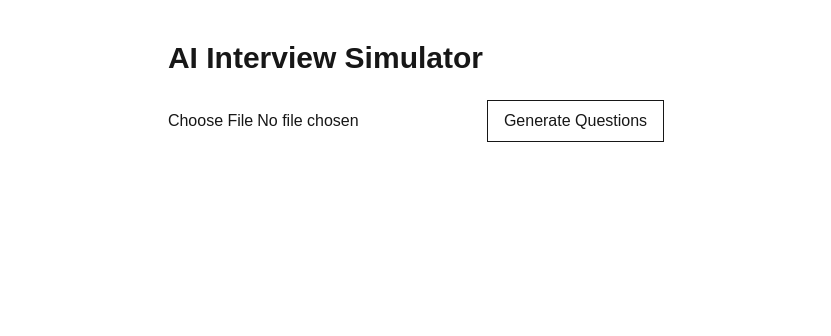
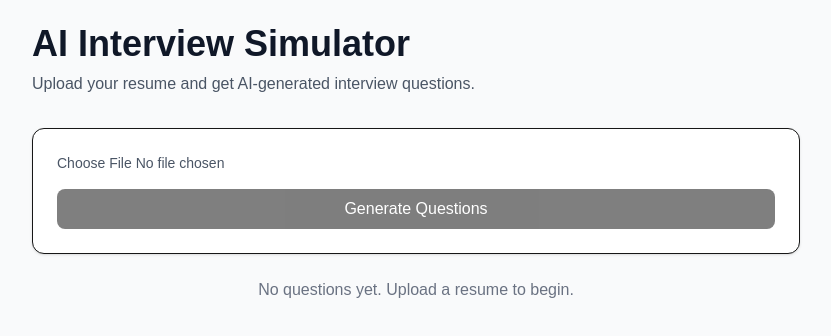
Before and after one commit to chaitanya-codes/ai-interview-simulator, a Next.js app: page / in a window 1280 px wide. Shown: the top 336 px of the page, without its empty margins (224-1055 px from the left). Built offline with nearby package versions, Linux system fonts and the light colour scheme.

Commit message:
improve UI for interview question display

```diff
--- a/src/app/page.tsx
+++ b/src/app/page.tsx
@@ -1,7 +1,6 @@
 "use client";
 import { InterviewQuestion } from "@/types/interview";
 import { useState } from "react";
-
 
 export default function Home() {
   const [file, setFile] = useState<File | null>(null);
@@ -41,49 +40,77 @@ export default function Home() {
   }
 
   return (
-    <main className="p-10 max-w-3xl mx-auto">
-      <h1 className="text-3xl font-bold mb-6">
+    <main className="min-h-screen bg-gray-50 p-6 flex justify-center">
+      <div className="w-full max-w-3xl">
+        <h1 className="text-4xl font-bold text-gray-900 mb-2">
           AI Interview Simulator
         </h1>
+        <p className="text-gray-600 mb-8">
+          Upload your resume and get AI-generated interview questions.
+        </p>
 
+        <div className="bg-white border rounded-xl p-6 shadow-sm">
           <input
             type="file"
             accept=".pdf"
-        onChange={(e) =>
-          setFile(
-            e.target.files?.[0] || null
-          )
-        }
+            onChange={(e) => setFile(e.target.files?.[0] || null)}
+            className="block w-full text-sm text-gray-600"
           />
 
           <button
             onClick={handleUpload}
-        className="ml-4 border px-4 py-2"
+            disabled={!file || loading}
+            className="mt-4 w-full bg-black text-white py-2 rounded-lg hover:bg-gray-800 disabled:opacity-50"
           >
-        Generate Questions
+            {loading ? "Generating..." : "Generate Questions"}
           </button>
 
-      {error && <p className="text-red-500 mt-4">{error}</p>}
+          {error && (
+            <p className="text-red-500 mt-3 text-sm">
+              {error}
+            </p>
+          )}
+        </div>
+
         {loading && (
-        <p className="mt-6">
-          Generating...
-        </p>
+          <div className="mt-6 bg-white border rounded-xl p-6 text-center text-gray-600">
+            <div className="animate-pulse">
+              Generating interview questions...
+            </div>
+          </div>
+        )}
+
+        {!loading && !questions && (
+          <div className="mt-6 text-center text-gray-500">
+            No questions yet. Upload a resume to begin.
+          </div>
         )}
 
         {questions && (
           <div className="mt-6 space-y-4">
-          {questions.map((q: any, i: number) => (
-            <div key={i} className="border p-3 rounded">
-              <p className="font-medium">
+            {questions.map((q, i) => (
+              <div
+                key={i}
+                className="bg-white border rounded-xl p-5 shadow-sm hover:shadow-md transition"
+              >
+                <div className="flex justify-between items-start">
+                  <p className="font-medium text-gray-900">
                     {i + 1}. {q.question}
                   </p>
-              <p className="text-sm text-gray-500">
-                {q.type} • {q.difficulty}
-              </p>
+
+                  <span className="text-xs px-2 py-1 rounded-full bg-gray-100 text-gray-600">
+                    {q.difficulty}
+                  </span>
+                </div>
+
+                <span className={`inline-block mt-2 text-xs px-2 py-1 rounded-full capitalize ${q.type === "skill" ? "bg-blue-100 text-blue-700" : q.type === "technology" ? "bg-green-100 text-green-700" : "bg-purple-100 text-purple-700"}`}>
+                  {q.type}
+                </span>
               </div>
             ))}
           </div>
         )}
+      </div>
     </main>
   );
 }
```
Lines whose indentation alone changed are shown as unchanged.
